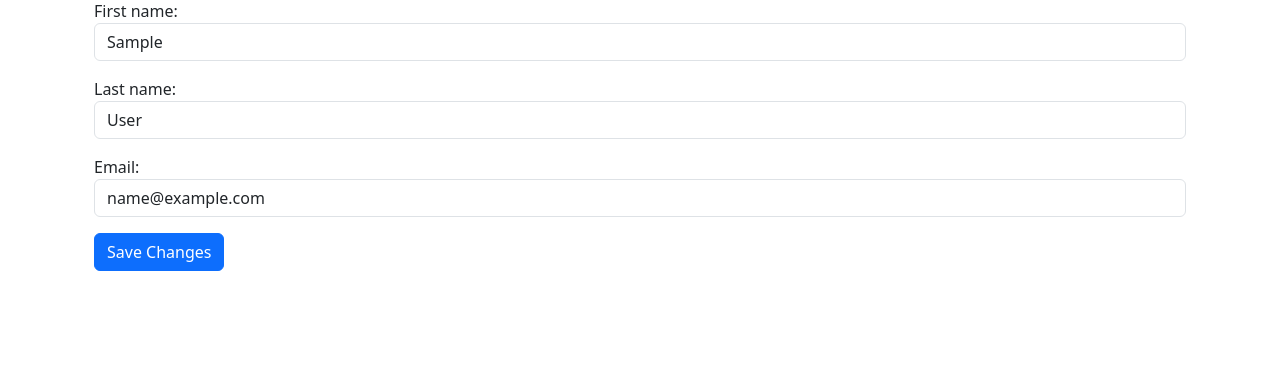
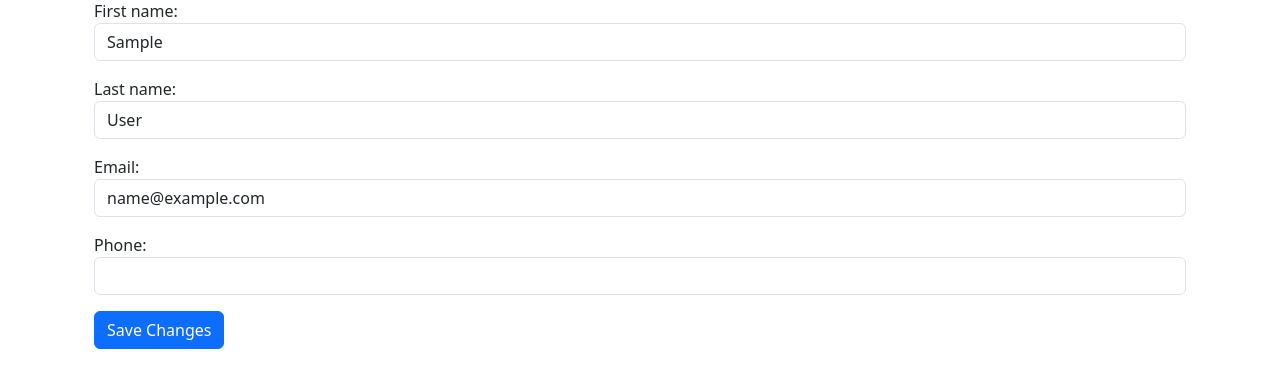
Before and after one commit to Dar2402/social-feed, a Django app: page /accounts/edit-profile/ in a window 1280 px wide. Shown: the part 199-587 px from the top of the page. Run offline with Django 4.2, Linux system fonts and the light colour scheme; the visitor is signed in with stand-in values (Sample User, id 1).

Commit message:
second commit

```diff
--- a/accounts/templates/accounts/edit_profile.html
+++ b/accounts/templates/accounts/edit_profile.html
@@ -22,6 +22,10 @@
             {{ form.email.label_tag }}
             {{ form.email|add_class:"form-control" }}
         </div>
+        <div class="mb-3">
+            {{ form.phone.label_tag }}
+            {{ form.phone|add_class:"form-control" }}
+        </div>
         <button type="submit" class="btn btn-primary">Save Changes</button>
     </form>
 </div>
--- a/accounts/templates/base.html
+++ b/accounts/templates/base.html
@@ -5,7 +5,6 @@
     <meta name="viewport" content="width=device-width, initial-scale=1.0">
     <title>{% block title %}My App{% endblock %}</title>
 
-    <!-- Bootstrap CSS -->
     <link href="https://cdn.jsdelivr.net/npm/bootstrap@5.3.0-alpha1/dist/css/bootstrap.min.css" rel="stylesheet">
 </head>
 <body>
@@ -14,7 +13,7 @@
         {% endblock %}
     </div>
 
-    <!-- Bootstrap JS (Optional) -->
+
     <script src="https://cdn.jsdelivr.net/npm/bootstrap@5.3.0-alpha1/dist/js/bootstrap.bundle.min.js"></script>
 </body>
 </html>
--- a/accounts/templates/navbar.html
+++ b/accounts/templates/navbar.html
@@ -1,4 +1,4 @@
-<!-- templates/includes/navbar.html -->
+
 <nav class="navbar navbar-expand-lg navbar-light bg-light">
     <div class="container">
         <a class="navbar-brand" href="{% url 'feed:feed_page' %}">Social Feed</a>
--- a/feed/views.py
+++ b/feed/views.py
@@ -43,6 +43,9 @@ def update_message(request, message_id):
 def delete_message(request, message_id):
     message = Message.objects.get(id=message_id)
     if request.user == message.user:
+        comments=Comment.objects.filter(message=message)
+        for comment in comments:
+            comment.delete()
         message.delete()
     return redirect('feed:feed_page')
 
```
